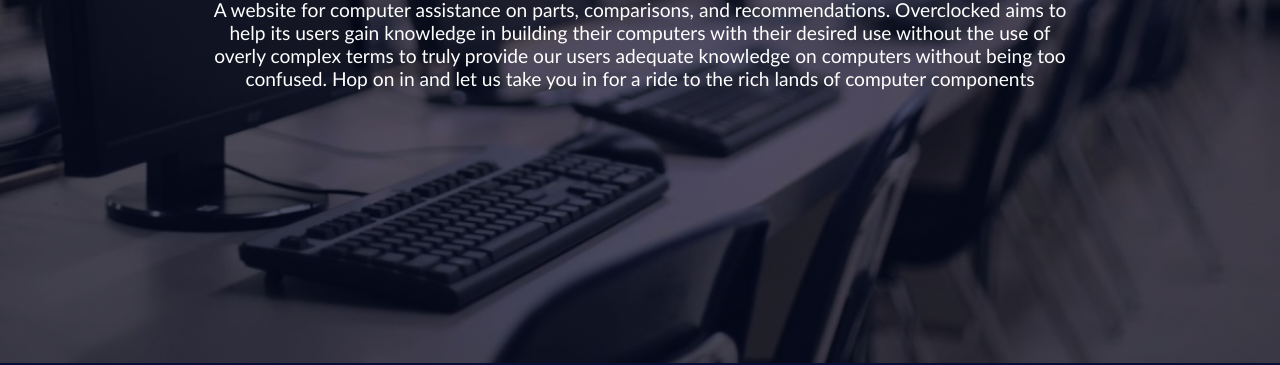
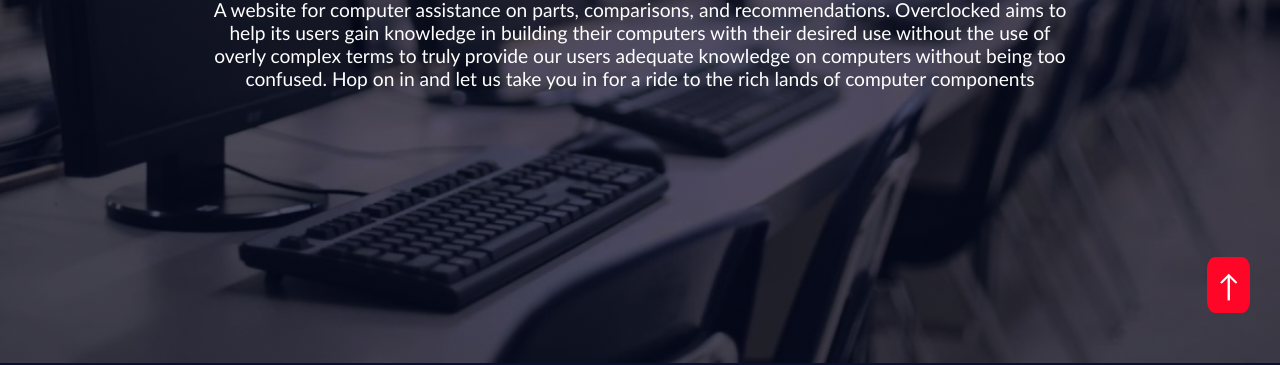
Before and after one commit to Thirdii/overclocked, a plain HTML site: page index.html in a window 1280 px wide. Shown: the part 437-802 px from the top of the page. Drawn offline with Linux system fonts and the light colour scheme.

Commit message:
Add files via upload

```diff
--- a/gaming.css
+++ b/gaming.css
@@ -12,6 +12,26 @@ body{
    color: #fff;
 
 }
+
+.up {
+    background-color: #fd0627;
+    color: white;
+    padding: 10px;
+    border: none;
+    border-radius: 20%;
+    cursor: pointer;
+    position: fixed;
+    bottom: 50px;
+    right: 30px;
+    z-index: 1000;
+    font-size: 30px;
+    transition: transform 0.2s ease;
+  }
+
+  .up:hover {
+    transform: scale(1.1); /* Increase size on hover */
+  }
+
 #header{
     width: 100%;
     min-height: 100vh;
--- a/index.html
+++ b/index.html
@@ -13,6 +13,9 @@
   <script src="https://kit.fontawesome.com/4d8f21aa0b.js" crossorigin="anonymous"></script>
 </head>
 <body>
+
+    <button class="up"
+    onclick="scrollToTop()">&#8593</button>
 
   <div id="header">
     <div class="container">
--- a/script.js
+++ b/script.js
@@ -56,3 +56,10 @@ const scriptURL = 'https://script.google.com/macros/s/AKfycbw3yAINb1i5SsPYm25YeN
 
 
 //graphics card
+
+function scrollToTop() {
+    window.scrollTo({
+      top: 0,
+      behavior: 'smooth'
+    });
+  }
--- a/services.css
+++ b/services.css
@@ -12,6 +12,27 @@ body{
    color: #fff;
 
 }
+
+.up {
+  background-color: #fd0627;
+  color: white;
+  padding: 10px;
+  border: none;
+  border-radius: 20%;
+  cursor: pointer;
+  position: fixed;
+  bottom: 50px;
+  right: 30px;
+  z-index: 1000;
+  font-size: 30px;
+  transition: transform 0.2s ease;
+}
+
+.up:hover {
+  transform: scale(1.1); /* Increase size on hover */
+}
+
+
 #header{
     width: 100%;
     min-height: 100vh;
--- a/style.css
+++ b/style.css
@@ -12,6 +12,27 @@ body{
    color: #fff;
 
 }
+
+.up {
+    background-color: #fd0627;
+    color: white;
+    padding: 10px;
+    border: none;
+    border-radius: 20%;
+    cursor: pointer;
+    position: fixed;
+    bottom: 50px;
+    right: 30px;
+    z-index: 1000;
+    font-size: 30px;
+    transition: transform 0.2s ease;
+  }
+
+  .up:hover {
+    transform: scale(1.1); /* Increase size on hover */
+  }
+
+
 #header{
     width: 100%;
     min-height: 100vh;
```
Also changed, not shown: gaming.html (+6 -0 lines), services.html (+4 -0 lines).
